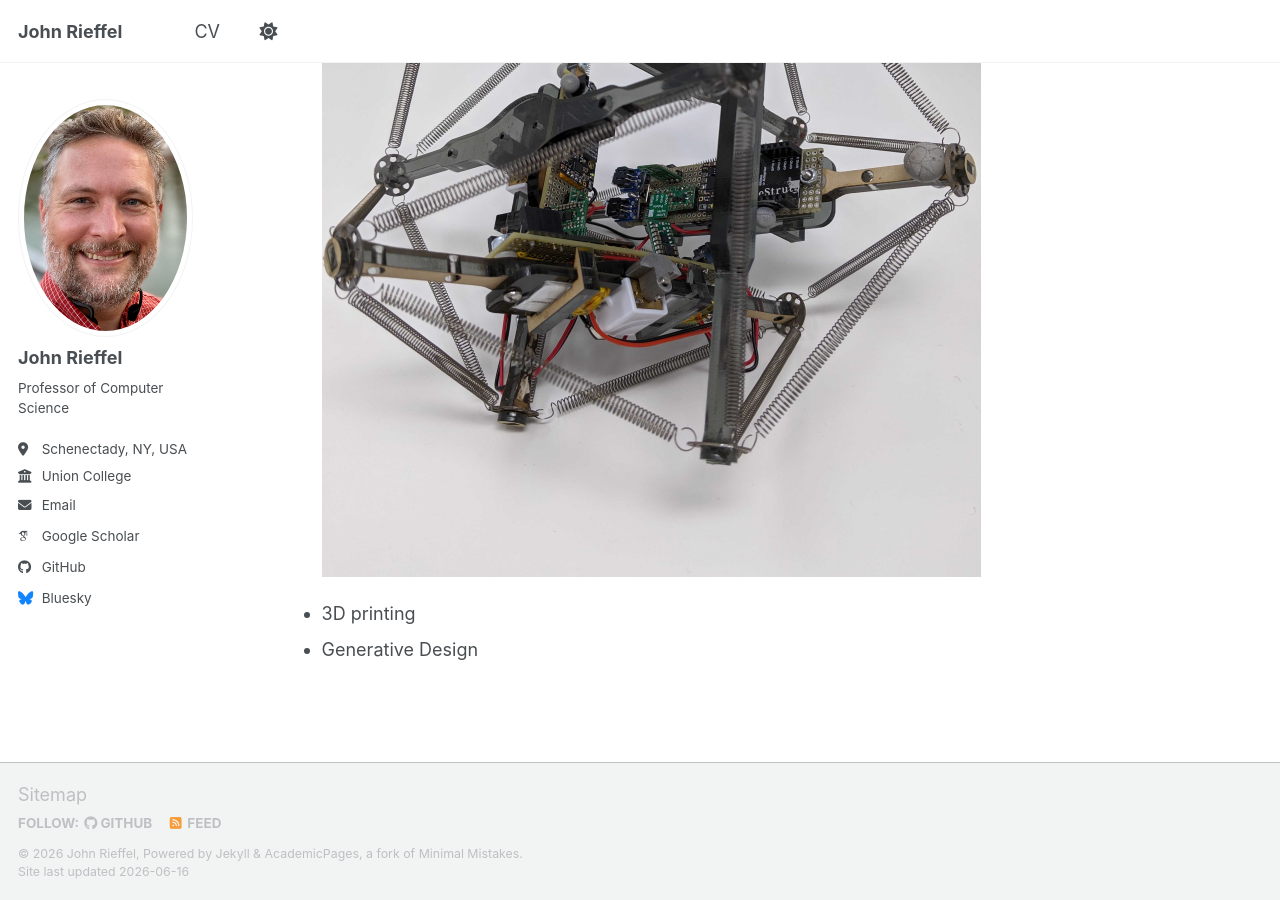
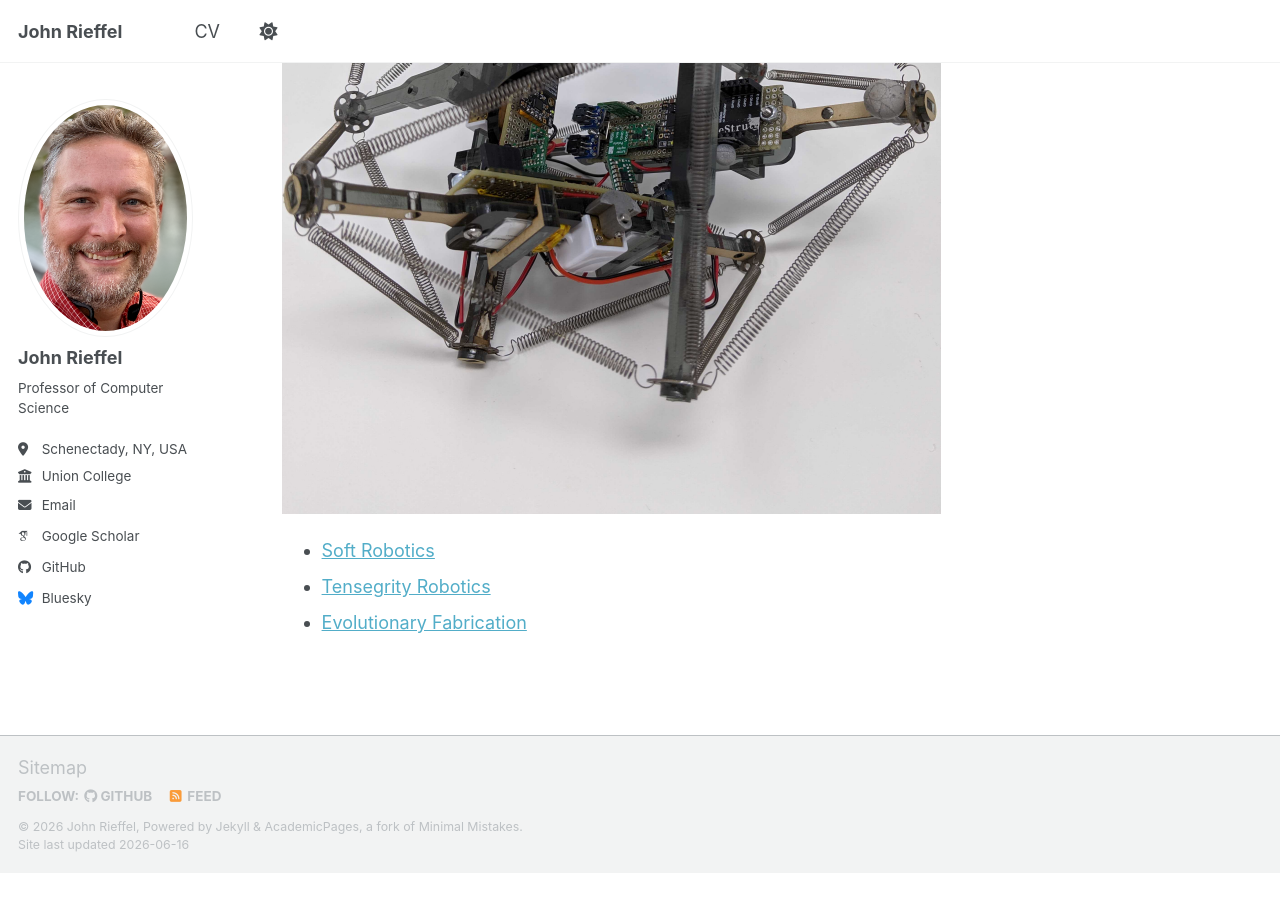
Before and after one commit to jrieffel/jrieffel.github.io, a Jekyll site: the page built from _pages/about.md, in a window 1280 px wide and 900 px high, scrolled down 526 px. Built offline with Jekyll 4.4.1, drawn with Linux system fonts in a browser that asks for light colours; some web fonts are replaced; a script bundle is joined from its source files by our own code; library files that are not in the unit come from our copies; after the commit the page ends 1399 px from its top, so only the background shows below that.

Commit message:
updating

```diff
--- a/_pages/about.md
+++ b/_pages/about.md
@@ -9,8 +9,8 @@ redirect_from:
 
 I'm a Professor in the Computer Science Department at Union College.  My research areas include:
 
+![VVValtr](images/vvvaltr.png)
+
 * [Soft Robotics](_pages/research.html)
-* Tensegrity Robotics ![VVValtr](images/vvvaltr.png)
-
-* 3D printing
-* Generative Design
+* [Tensegrity Robotics](_pages/research.html)
+* [Evolutionary Fabrication](_pages/research.html)
```
